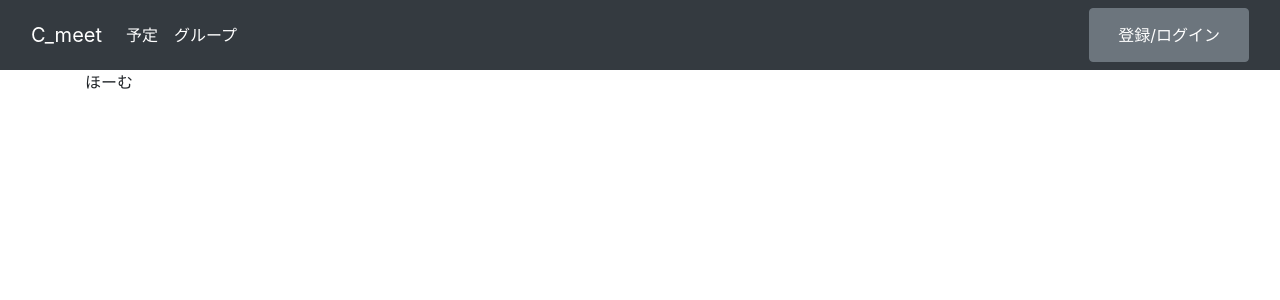
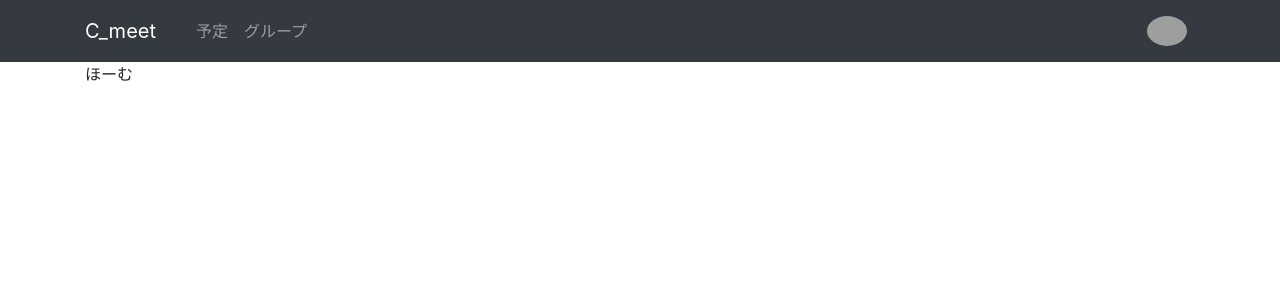
Before and after one commit to ecto0310/gpbl_2022_summer, a Flask app: page / in a window 1280 px wide. Shown: the top 300 px of the page. Run offline with Flask 2, Linux system fonts and the light colour scheme; the visitor is signed in with stand-in values (Sample User, id 1); data comes from the database, SQL or seed files in the repository; parts of the project's set-up code (start-up, migrations or seed data) failed here and were passed over; some libraries are stand-ins or nearby versions; grey boxes are pictures that could not be loaded.

Commit message:
[fix] common header

```diff
--- a/src/c_meet/templates/layout.html
+++ b/src/c_meet/templates/layout.html
@@ -1,4 +1,6 @@
-<!doctype html>
+<!DOCTYPE html>
+
+<head>
     <title>C_meet</title>
     <link rel="stylesheet" href="https://stackpath.bootstrapcdn.com/bootstrap/4.2.1/css/bootstrap.min.css"
         integrity="sha384-GJzZqFGwb1QTTN6wy59ffF1BuGJpLSa9DkKMp0DgiMDm4iYMj70gZWKYbI706tWS" crossorigin="anonymous">
@@ -11,34 +13,41 @@
     <script src="https://stackpath.bootstrapcdn.com/bootstrap/4.2.1/js/bootstrap.min.js"
         integrity="sha384-B0UglyR+jN6CkvvICOB2joaf5I4l3gm9GU6Hc1og6Ls7i6U/mkkaduKaBhlAXv9k"
         crossorigin="anonymous"></script>
+</head>
 
-<div class="container-">
-    <nav class="navbar navbar-expand-lg navbar-light bg-dark ">
-        <div class="container-fluid ">
-            <a class="navbar-brand text-white   " href="#">C_meet</a>
-            <div class="collapse navbar-collapse" id="navbarSupportedContent">
-                <ul class="navbar-nav me-auto mb-2 mb-lg-0">
+<body>
+    <nav class="navbar navbar-expand-lg navbar-dark bg-dark">
+        <div class="container">
+            <a class="navbar-brand " href="{{url_for('home.index')}}">C_meet</a>
+            <button class="navbar-toggler" type="button" data-toggle="collapse" data-target="#navbarNavDropdown"
+                aria-controls="navbarNavDropdown" aria-expanded="false" aria-label="Toggle navigation">
+                <span class="navbar-toggler-icon"></span>
+            </button>
+            <div class="collapse navbar-collapse" id="navbarNavDropdown">
+                <ul class="navbar-nav mr-auto">
                     <li class="nav-item">
-                        <a class="nav-link active text-white" aria-current="page" href="{{url_for('home.index')}} "
-                            title="予定を作成します">予定</a>
+                        <a class="nav-link" href="{{url_for('home.index')}}">予定</a>
                     </li>
                     <li class="nav-item">
-                        <a class="nav-link active text-white" href="{{url_for('home.index')}}" title="グループに行きます">グループ</a>
+                        <a class="nav-link" href="{{url_for('home.index')}}">グループ</a>
                     </li>
-
                 </ul>
-                <buttonn type="none" class="ml-auto btn btn-secondary ">
-                    <a class="nav-link active text-white" aria-current="page" href="{{url_for('auth.login')}}"
-                        title="googleアカウントを使ってログインします">登録/ログイン</a>
-                    </button>
+                <ul class="navbar-nav">
+                    {% if current_user.is_authenticated %}
+                    <li class="nav-item">
+                        <a class="nav-link" href="{{url_for('home.index')}}"><img src="{{current_user.icon}}"
+                                height="30px" class="rounded-circle"></a>
+                    </li>
+                    {% else %}
+                    <li class="nav-item">
+                        <a class="nav-link" href="{{url_for('auth.login')}}">登録/ログイン</a>
+                    </li>
+                    {% endif %}
+                </ul>
             </div>
         </div>
     </nav>
     <div class="container">
-        <div class="blog-body">
         {% block body %}{% endblock %}
     </div>
-
-    </div>
-
-</div>
+</body>
```
Lines whose indentation alone changed are shown as unchanged.
